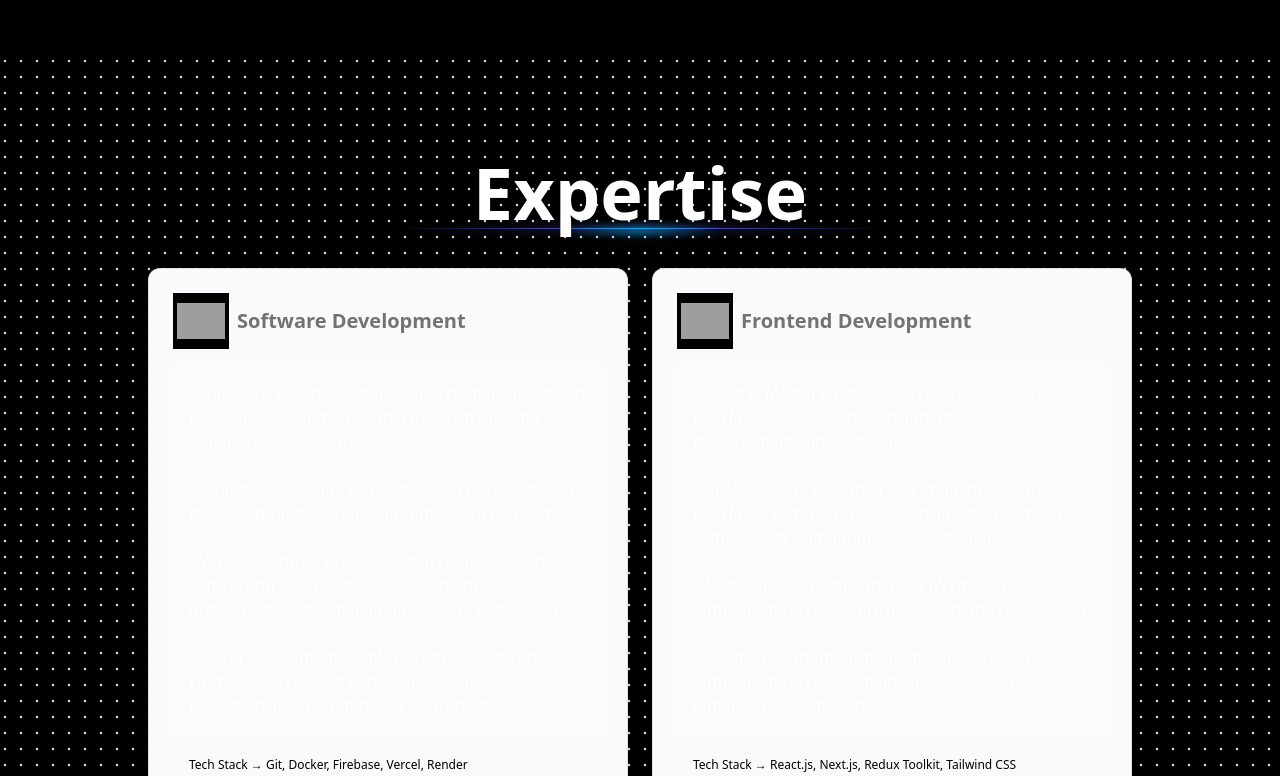
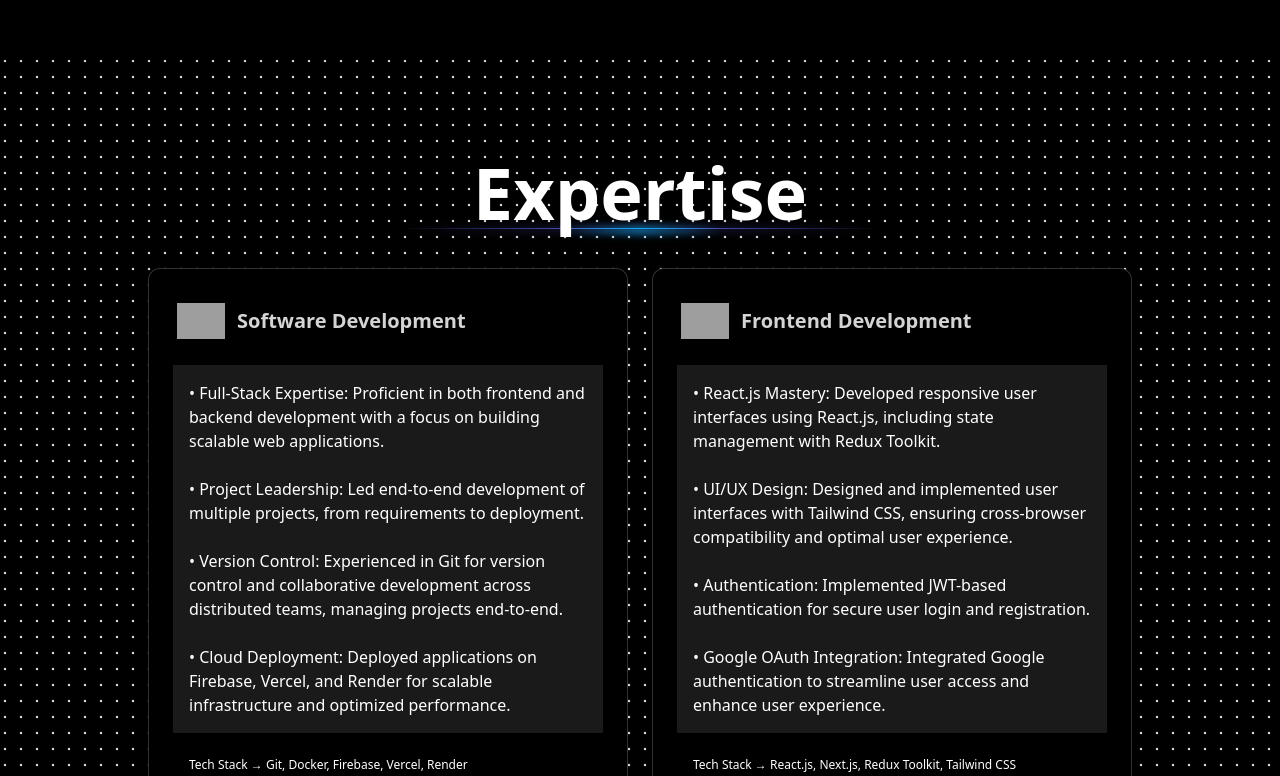
Before and after one commit to rahulchoudhary7/NewPortfolio, a React (Vite) app: page / in a window 1280 px wide. Shown: the part 2024-2800 px from the top of the page. Built offline with nearby package versions, Linux system fonts and the light colour scheme; grey boxes are pictures that could not be loaded.

Commit message:
hello kitty

```diff
--- a/src/components/ui/macbook-scroll.tsx
+++ b/src/components/ui/macbook-scroll.tsx
@@ -67,14 +67,14 @@ export const MacbookScroll = ({
                translateY: textTransform,
                opacity: textOpacity,
             }}
-            className='dark:text-white text-neutral-800 text-3xl font-bold mb-20 text-center'
+            className='text-white  text-3xl font-bold mb-20 text-center'
          >
             {title}
          </motion.h2>
          {/* Lid */}
          <Lid src={src} scaleX={scaleX} scaleY={scaleY} rotate={rotate} translate={translate} />
          {/* Base area */}
-         <div className='h-[22rem] w-[32rem] bg-gray-200 dark:bg-[#272729] rounded-2xl overflow-hidden relative -z-10'>
+         <div className='h-[22rem] w-[32rem] bg-[#272729] rounded-2xl overflow-hidden relative -z-10'>
             {/* above keyboard bar */}
             <div className='h-10 w-full relative'>
                <div className='absolute inset-x-0 mx-auto w-[80%] h-4 bg-[#050505]' />
@@ -93,7 +93,7 @@ export const MacbookScroll = ({
             <Trackpad />
             <div className='h-2 w-20 mx-auto inset-x-0 absolute bottom-0 bg-gradient-to-t from-[#272729] to-[#050505] rounded-tr-3xl rounded-tl-3xl' />
             {showGradient && (
-               <div className='h-40 w-full absolute bottom-0 inset-x-0 bg-gradient-to-t dark:from-black from-white via-white dark:via-black to-transparent z-50'></div>
+               <div className='h-40 w-full absolute bottom-0 inset-x-0 bg-gradient-to-t from-black via-black to-transparent z-50'></div>
             )}
             {badge && <div className='absolute bottom-4 left-4'>{badge}</div>}
          </div>
--- a/src/pages/Home.jsx
+++ b/src/pages/Home.jsx
@@ -15,7 +15,7 @@ export const Home = () => {
       const [currentText, setCurrentText] = useState('');
       const [currentWordIndex, setCurrentWordIndex] = useState(0);
       const [isErasing, setIsErasing] = useState(false);
-      const [typingSpeed, setTypingSpeed] = useState(50); // Adjust speed in milliseconds
+      const [typingSpeed, setTypingSpeed] = useState(60); // Adjust speed in milliseconds
       // ...
 
 
@@ -62,7 +62,7 @@ export const Home = () => {
 
 
                <HeroHighlight>
-                  <div id='home' className='overflow-hidden dark:bg-black bg-white w-full pt-24'>
+                  <div id='home' className='overflow-hidden bg-black w-full pt-24'>
                      <div className='flex items-center flex-col mt-[-100]'>
                         <h1 className='text-5xl md:text-8xl  bg-clip-text text-transparent bg-gradient-to-b from-white to-neutral-600 font-sans font-bold'>
                            Hi! I&apos;m Rahul
@@ -93,7 +93,7 @@ export const Home = () => {
                      </div>
                      <div className='w-full flex flex-wrap items-center justify-center gap-x-6'>
                         <CardContainer className='inter-var'>
-                           <CardBody className='bg-gray-50 relative group/card  dark:hover:shadow-2xl dark:hover:shadow-emerald-500/[0.1] dark:bg-black dark:border-white/[0.2] border-black/[0.1] w-auto sm:w-[30rem] h-auto rounded-xl p-6 border'>
+                           <CardBody className='bg-gray-50 relative group/card  hover:shadow-2xl hover:shadow-emerald-500/[0.1] bg-black border-white/[0.2]  w-auto sm:w-[30rem] h-auto rounded-xl p-6 border'>
                               <div className='flex gap-2'>
                                  <CardItem
                                     translateZ='50'
@@ -109,7 +109,7 @@ export const Home = () => {
                                  <CardItem
                                     as='p'
                                     translateZ='60'
-                                    className='text-neutral-500 max-w-sm dark:text-neutral-300 my-auto'
+                                    className='max-w-sm text-neutral-300 my-auto'
                                  >
                                     <p className='text-xl font-bold'>Software Development</p>
                                  </CardItem>
@@ -142,16 +142,15 @@ export const Home = () => {
                               <CardItem
                                  translateZ={50}
                                  as={'div'}
-                                 href='https://twitter.com/mannupaaji'
                                  target='__blank'
-                                 className='px-4 py-2 rounded-xl text-xs font-normal dark:text-white mt-4'
+                                 className='px-4 py-2 rounded-xl text-xs font-normal text-white mt-4'
                               >
                                  Tech Stack → Git, Docker, Firebase, Vercel, Render
                               </CardItem>
                            </CardBody>
                         </CardContainer>
                         <CardContainer className='inter-var'>
-                           <CardBody className='bg-gray-50 relative group/card  dark:hover:shadow-2xl dark:hover:shadow-emerald-500/[0.1] dark:bg-black dark:border-white/[0.2] border-black/[0.1] w-auto sm:w-[30rem] h-auto rounded-xl p-6 border  '>
+                           <CardBody className='bg-gray-50 relative group/card  hover:shadow-2xl hover:shadow-emerald-500/[0.1] bg-black border-white/[0.2]  w-auto sm:w-[30rem] h-auto rounded-xl p-6 border  '>
                               <div className='flex gap-2'>
                                  <CardItem
                                     translateZ='50'
@@ -167,7 +166,7 @@ export const Home = () => {
                                  <CardItem
                                     as='p'
                                     translateZ='60'
-                                    className='text-neutral-500 max-w-sm dark:text-neutral-300 my-auto'
+                                    className='max-w-sm text-neutral-300 my-auto'
                                  >
                                     <p className='text-xl font-bold'>Frontend Development</p>
                                  </CardItem>
@@ -202,14 +201,14 @@ export const Home = () => {
                                  as={'div'}
                                  href='https://twitter.com/mannupaaji'
                                  target='__blank'
-                                 className='px-4 py-2 rounded-xl text-xs font-normal dark:text-white mt-4'
+                                 className='px-4 py-2 rounded-xl text-xs font-normal text-white mt-4'
                               >
                                  Tech Stack → React.js, Next.js, Redux Toolkit, Tailwind CSS
                               </CardItem>
                            </CardBody>
                         </CardContainer>
                         <CardContainer className='inter-var'>
-                           <CardBody className='bg-gray-50 relative group/card  dark:hover:shadow-2xl dark:hover:shadow-emerald-500/[0.1] dark:bg-black dark:border-white/[0.2] border-black/[0.1] w-auto sm:w-[30rem] h-auto rounded-xl p-6 border  '>
+                           <CardBody className='bg-gray-50 relative group/card  hover:shadow-2xl hover:shadow-emerald-500/[0.1] bg-black border-white/[0.2]  w-auto sm:w-[30rem] h-auto rounded-xl p-6 border  '>
                               <div className='flex gap-2'>
                                  <CardItem
                                     translateZ='50'
@@ -225,7 +224,7 @@ export const Home = () => {
                                  <CardItem
                                     as='p'
                                     translateZ='60'
-                                    className='text-neutral-500 max-w-sm dark:text-neutral-300 my-auto'
+                                    className='max-w-sm text-neutral-300 my-auto'
                                  >
                                     <p className='text-xl font-bold'>Backend Development</p>
                                  </CardItem>
@@ -259,7 +258,7 @@ export const Home = () => {
                                  as={'div'}
                                  href='https://twitter.com/mannupaaji'
                                  target='__blank'
-                                 className='px-4 py-2 rounded-xl text-xs font-normal dark:text-white mt-4'
+                                 className='px-4 py-2 rounded-xl text-xs font-normal text-white mt-4'
                               >
                                  Tech Stack → Node.js, Express.js, Spring Boot, MongoDB, MySQL,
                                  Postgres
@@ -282,7 +281,7 @@ export const Home = () => {
                      </div>
                      <div className='w-full m-10'>
                         <CardContainer className='inter-var m-5'>
-                           <CardBody className='bg-gray-50 relative group/card  dark:hover:shadow-2xl dark:hover:shadow-emerald-500/[0.1] dark:bg-black dark:border-white/[0.2] border-black/[0.1] w-auto sm:w-[30rem] h-auto rounded-xl p-6 border  '>
+                           <CardBody className='bg-gray-50 relative group/card  hover:shadow-2xl hover:shadow-emerald-500/[0.1] bg-black border-white/[0.2]  w-auto sm:w-[30rem] h-auto rounded-xl p-6 border  '>
                               <div className='flex gap-2'>
                                  <CardItem
                                     translateZ='50'
@@ -298,7 +297,7 @@ export const Home = () => {
                                  <CardItem
                                     as='p'
                                     translateZ='60'
-                                    className='text-neutral-500 max-w-sm dark:text-neutral-300 flex flex-col  gap-0'
+                                    className='max-w-sm text-neutral-300 flex flex-col  gap-0'
                                  >
                                     <p className='text-lg font-semibold'>Intern</p>
                                     <p className='text-xs'>Incture . Internship</p>
@@ -334,9 +333,8 @@ export const Home = () => {
                                  <CardItem
                                     translateZ={50}
                                     as={'div'}
-                                    href='https://twitter.com/mannupaaji'
                                     target='__blank'
-                                    className='px-4 py-2 rounded-xl text-xs font-normal dark:text-white'
+                                    className='px-4 py-2 rounded-xl text-xs font-normal text-white'
                                  >
                                     Tech Stack →
                                  </CardItem>
```
